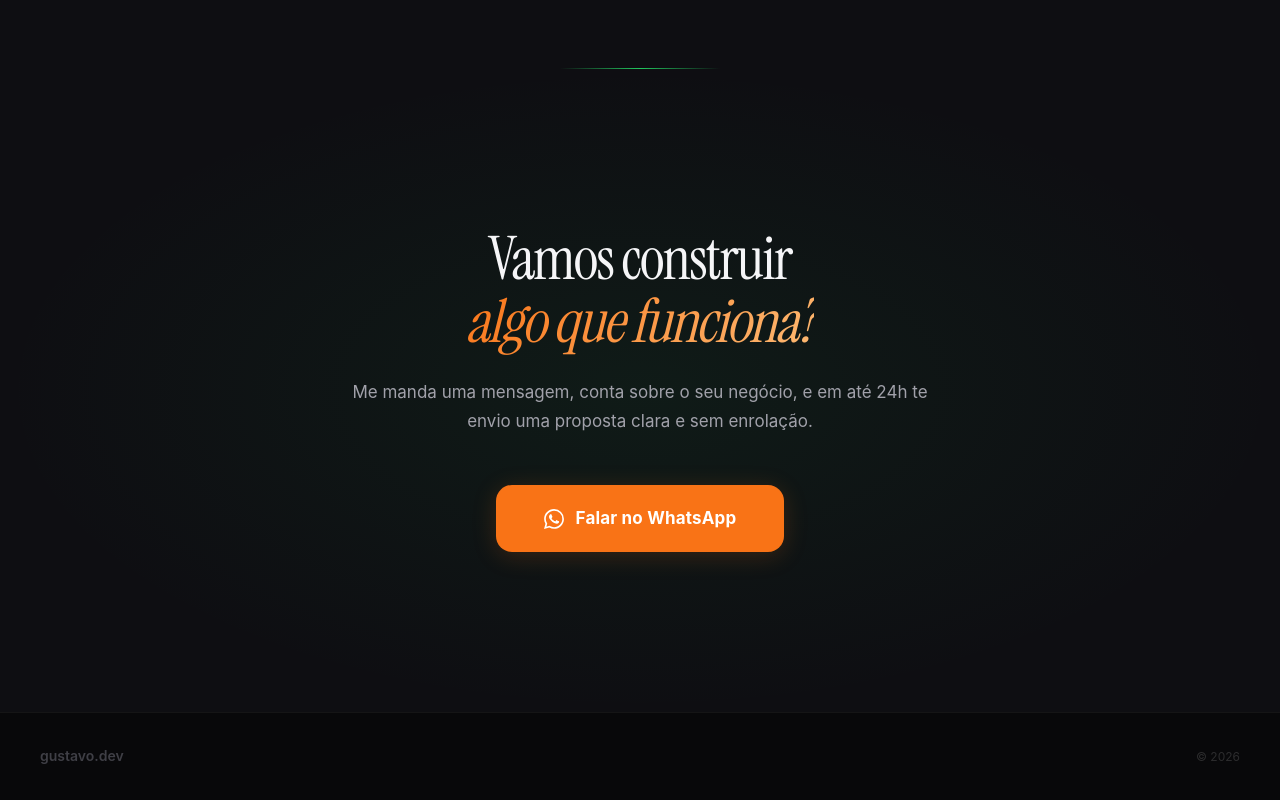
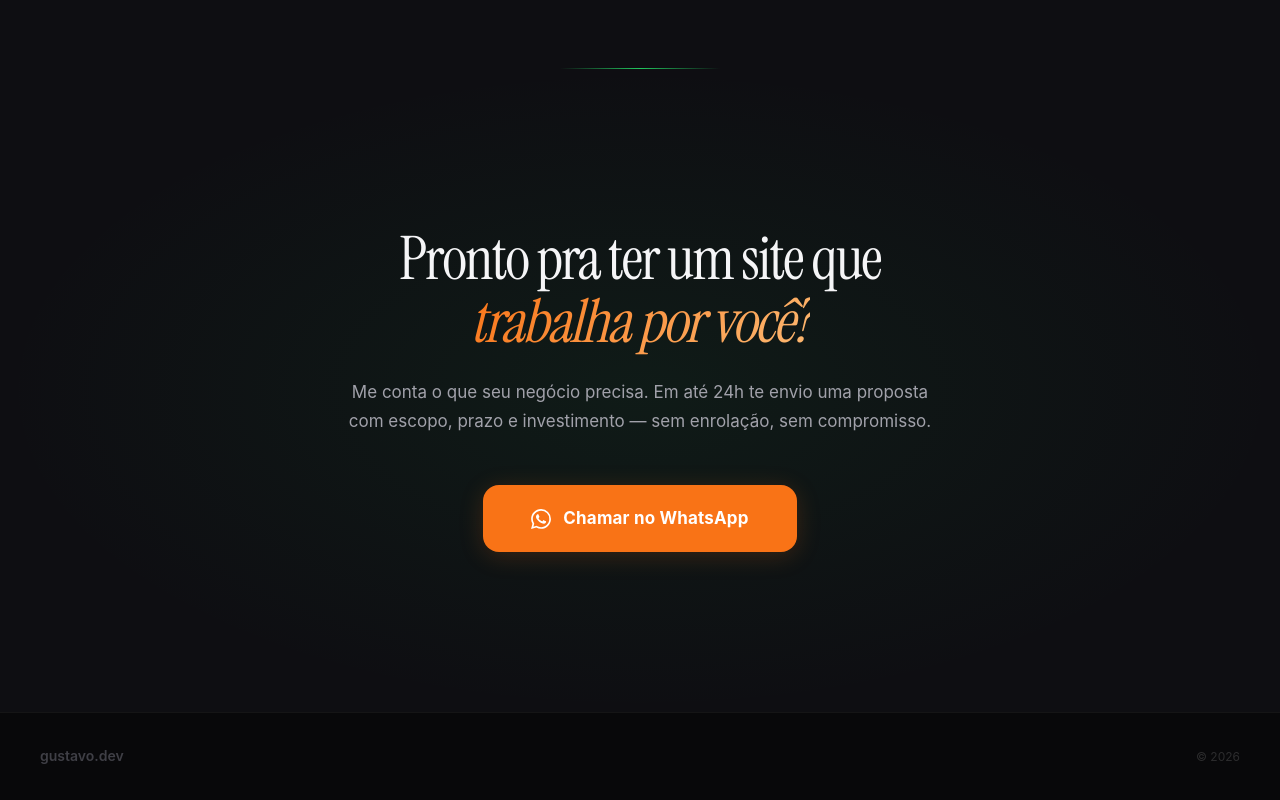
Before and after one commit to Gustavo-droop/Meu-Portifolio, a Next.js app: page / in a window 1280 px wide. Shown: the part 5196-5996 px from the top of the page. Built offline with nearby package versions, Linux system fonts and the light colour scheme.

Commit message:
Update CTASection.jsx

```diff
--- a/components/CTASection.jsx
+++ b/components/CTASection.jsx
@@ -14,20 +14,20 @@ export default function CTASection() {
             fontFamily: DS.fontDisplay, fontSize: "clamp(36px, 5.5vw, 60px)",
             fontWeight: 400, lineHeight: 1.05, letterSpacing: DS.titleTracking, marginBottom: DS.sp5,
           }}>
-            Vamos construir<br/>
-            <em style={{ background: `linear-gradient(135deg, ${DS.orange}, #fdba74)`, WebkitBackgroundClip: "text", WebkitTextFillColor: "transparent", fontStyle: "italic" }}>algo que funciona?</em>
+            Pronto pra ter um site que<br/>
+            <em style={{ background: `linear-gradient(135deg, ${DS.orange}, #fdba74)`, WebkitBackgroundClip: "text", WebkitTextFillColor: "transparent", fontStyle: "italic" }}>trabalha por você?</em>
           </p>
         </Reveal>
         <Reveal delay={0.1}>
           <BodyText style={{ fontSize: 17, marginBottom: DS.sp7 }}>
-            Me manda uma mensagem, conta sobre o seu negócio, e em até 24h
-            te envio uma proposta clara e sem enrolação.
+            Me conta o que seu negócio precisa. Em até 24h te envio uma proposta
+            com escopo, prazo e investimento — sem enrolação, sem compromisso.
           </BodyText>
         </Reveal>
         <Reveal delay={0.2}>
           <ButtonPrimary href={WA_LINK} target="_blank" rel="noopener noreferrer"
             style={{ padding: "20px 48px", borderRadius: DS.sp4, fontSize: 17 }}>
-            <WhatsAppIcon /> Falar no WhatsApp
+            <WhatsAppIcon /> Chamar no WhatsApp
           </ButtonPrimary>
         </Reveal>
       </div>
```
